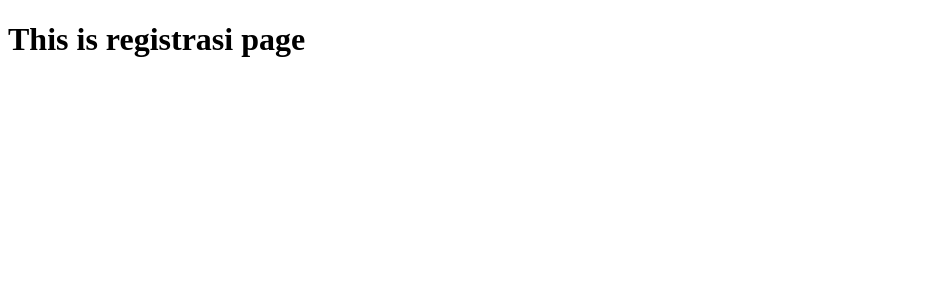
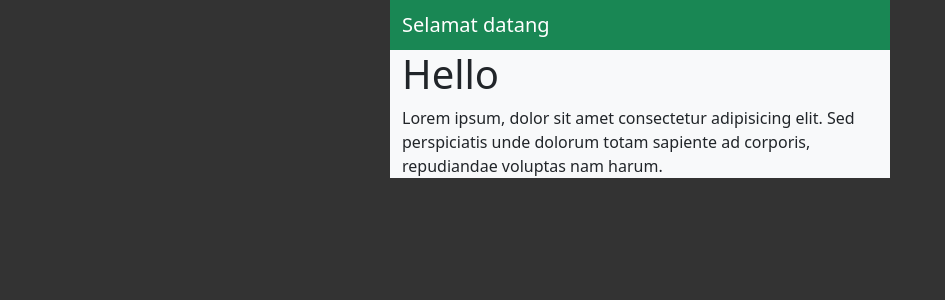
Before and after one commit to sadtechguy/terapiketok_ver3, a Flask app: page / in a window 1280 px wide. Shown: the top 300 px of the page, without its empty margins (0-945 px from the left). Run offline with Flask 3, Linux system fonts and the light colour scheme.

Commit message:
add style and width of the page

```diff
--- /dev/null
+++ b/terapiketok/static/style.css
@@ -0,0 +1,25 @@
+body {
+    max-width: 500px;
+    margin: 0 auto;
+    background-color: #f5f5f5;
+  }
+
+body:before {
+    content: "";
+    display: block;
+    position: absolute;
+    top: 0;
+    left: 0;
+    right: 0;
+    bottom: 0;
+    background-color: #333333;
+    z-index: -1;
+    opacity: 0;
+    transition: opacity 0.3s ease;
+  }
+
+  @media (min-width: 501px) {
+    body:before {
+      opacity: 1;
+    }
+  }
--- a/terapiketok/templates/base.html
+++ b/terapiketok/templates/base.html
@@ -3,11 +3,18 @@
 <head>
     <meta charset="UTF-8">
     <meta name="viewport" content="width=device-width, initial-scale=1.0">
+    <link href="https://cdn.jsdelivr.net/npm/bootstrap@5.0.2/dist/css/bootstrap.min.css" rel="stylesheet" integrity="sha384-EVSTQN3/azprG1Anm3QDgpJLIm9Nao0Yz1ztcQTwFspd3yD65VohhpuuCOmLASjC" crossorigin="anonymous">
+    <link rel="stylesheet" href="../static/style.css">
     <title>
         {% block title %}
         {% endblock %}
     </title>
 </head>
+<nav class="navbar navbar-dark bg-success">
+    <div class="container-fluid">
+        <span class="navbar-brand mb-0 h1">Selamat datang</span>
+    </div>
+</nav>
 <body>
 
     {% block content %}
--- a/terapiketok/templates/home/home.html
+++ b/terapiketok/templates/home/home.html
@@ -5,5 +5,10 @@ Registrasi
 {% endblock %}
 
 {% block content %}
-<h1>This is registrasi page</h1>
+
+<main class="container bg-light">
+    <h1>Hello</h1>
+    <p>Lorem ipsum, dolor sit amet consectetur adipisicing elit. Sed perspiciatis unde dolorum totam sapiente ad corporis, repudiandae voluptas nam harum.</p>
+</main>
+
 {% endblock %}
```
